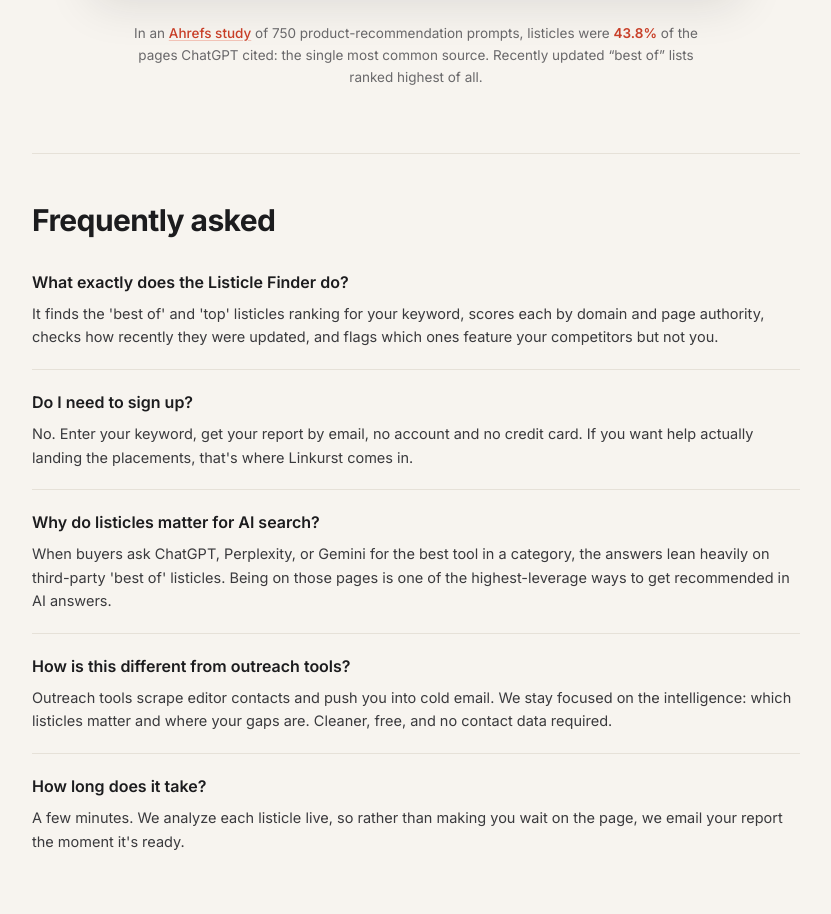
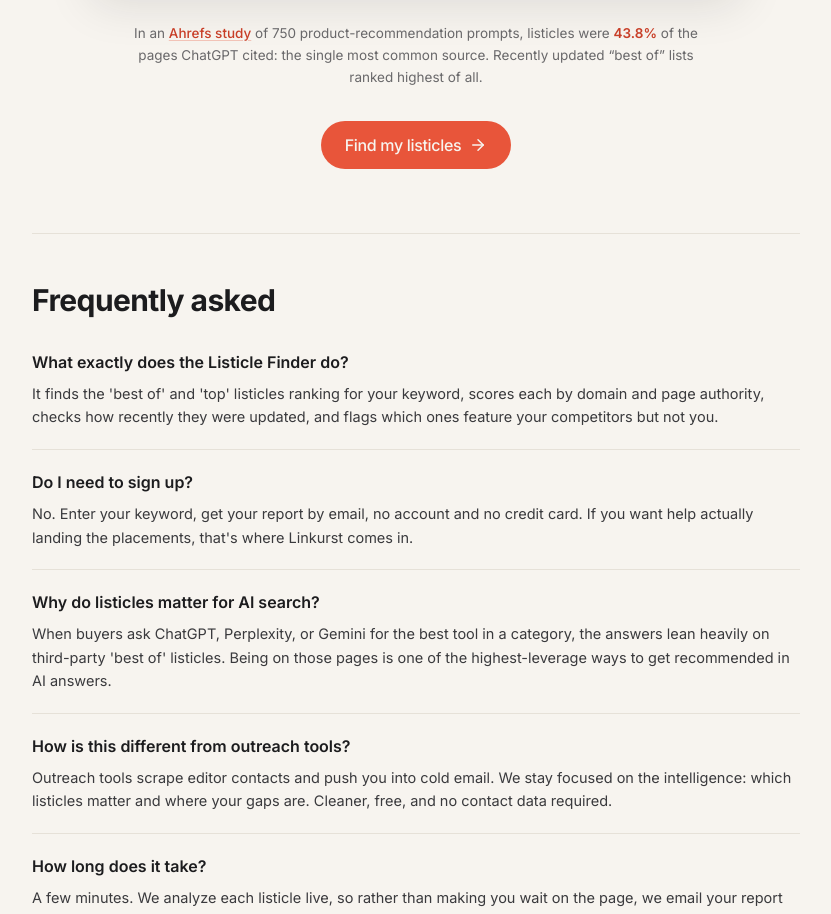
Before and after one commit to Sahin712/linkurst, a Next.js app: page /tools/listicle-finder in a window 1280 px wide. Shown: the part 4400-5314 px from the top of the page, without its empty margins (224-1055 px from the left). Built offline with nearby package versions, Linux system fonts and the light colour scheme.

Commit message:
Add 'Find my listicles' CTA to the 'list is the recommendation' section
Co-Authored-By: Claude Opus 4.8 <noreply@anthropic.com>

```diff
--- a/src/app/tools/listicle-finder/page.tsx
+++ b/src/app/tools/listicle-finder/page.tsx
@@ -549,6 +549,12 @@ export default function ListicleFinderPage() {
               ChatGPT cited: the single most common source. Recently updated
               &ldquo;best of&rdquo; lists ranked highest of all.
             </p>
+            <div className="mt-8 flex justify-center">
+              <Button href="#finder" size="lg">
+                Find my listicles
+                <ArrowRight size={18} />
+              </Button>
+            </div>
           </Reveal>
 
           <div className="mx-auto max-w-3xl">
```
